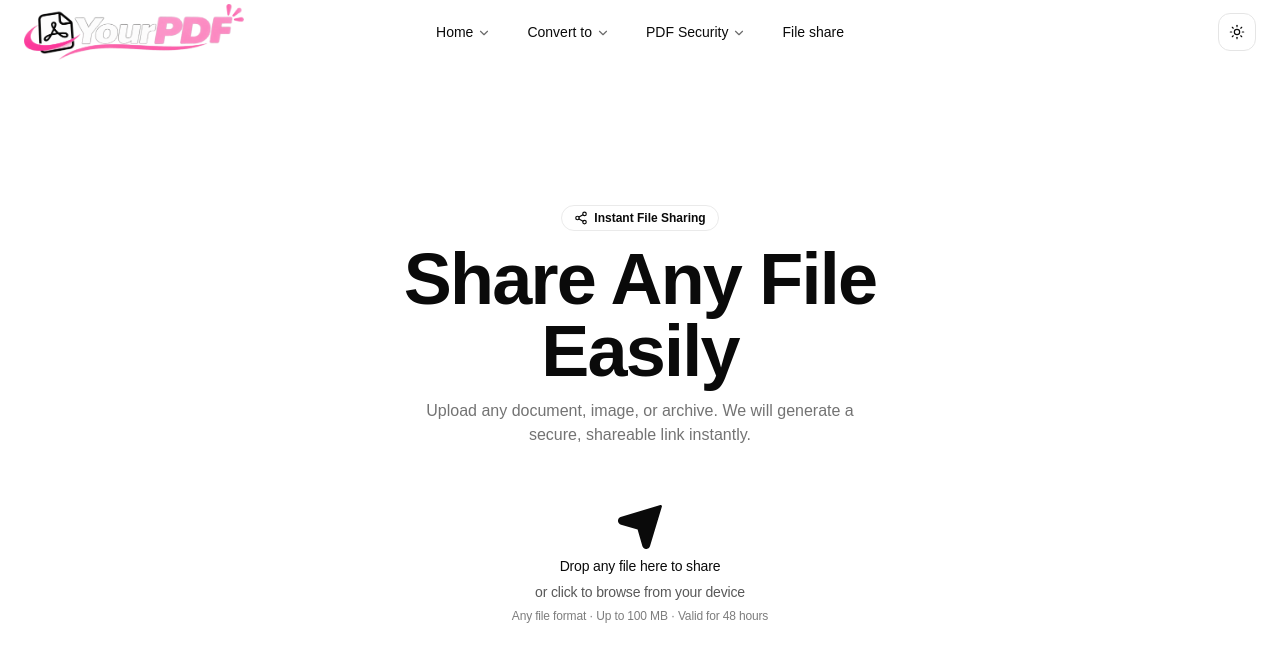
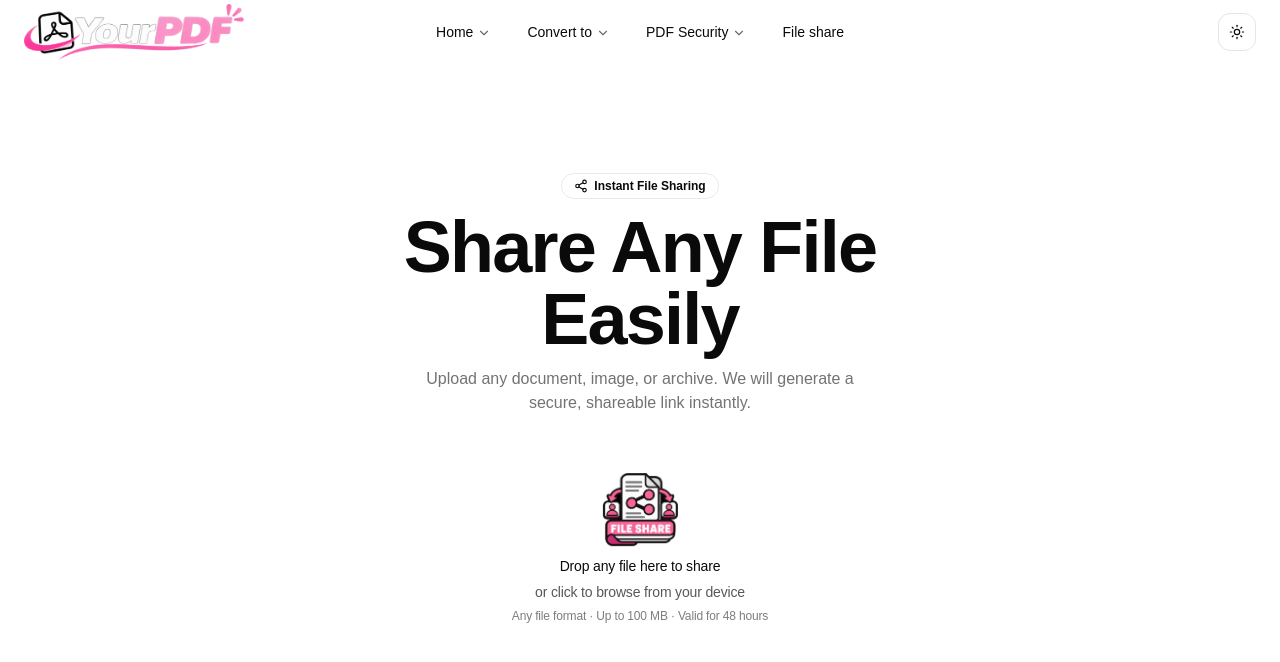
Before and after one commit to zzzaryabali109-lab/yourpdf, a Next.js app: page /file-share in a window 1280 px wide. Shown: the top 662 px of the page. Built offline with nearby package versions, Linux system fonts and the light colour scheme.

Commit message:
Update file share dropzone icon and spacing

```diff
--- a/src/app/file-share/page.tsx
+++ b/src/app/file-share/page.tsx
@@ -2,6 +2,7 @@
 
 import { useState } from "react";
 import Link from "next/link";
+import Image from "next/image";
 import { SiteHeader } from "@/components/site-header";
 import FileDropzone, { formatFileSize } from "@/components/arc/file-dropzone/file-dropzone";
 import type { FileDropzoneUpload } from "@/components/arc/file-dropzone/file-dropzone";
@@ -16,7 +17,6 @@ import {
   AlertCircle,
 } from "lucide-react";
 import { RealFileBadge } from "@/components/ui/real-file-badge";
-import { FileShareDropzoneIcon } from "@/components/ui/convert-icons";
 import styles from "../home.module.css";
 
 const MAX_FILE_SIZE = 100 * 1024 * 1024; // 100 MB
@@ -133,7 +133,7 @@ export default function FileSharePage() {
     <div className="min-h-screen flex flex-col bg-background text-foreground">
       <SiteHeader />
 
-      <main className="flex-1 flex flex-col items-center justify-center px-3 sm:px-6 py-6 sm:py-12 lg:px-8">
+      <main className="flex-1 flex flex-col items-center justify-center px-3 sm:px-6 pt-6 pb-14 sm:pt-12 sm:pb-20 lg:px-8">
         <div className="w-full max-w-2xl mx-auto space-y-6 sm:space-y-8">
           {/* Header Title Section */}
           <div className="text-center space-y-3">
@@ -161,7 +161,14 @@ export default function FileSharePage() {
                   maxSize={MAX_FILE_SIZE}
                   icon={
                     <div className="flex items-center justify-center text-foreground mb-1 bg-transparent">
-                      <FileShareDropzoneIcon className="size-11 text-foreground" />
+                      <Image
+                        src="/file-sharing-network-icon.png"
+                        alt=""
+                        width={1244}
+                        height={1238}
+                        unoptimized
+                        className="size-[76px] shrink-0 object-contain"
+                      />
                     </div>
                   }
                   label="Drop any file here to share"
```
Also changed, not shown: public/file-sharing-network-icon.png (added).
